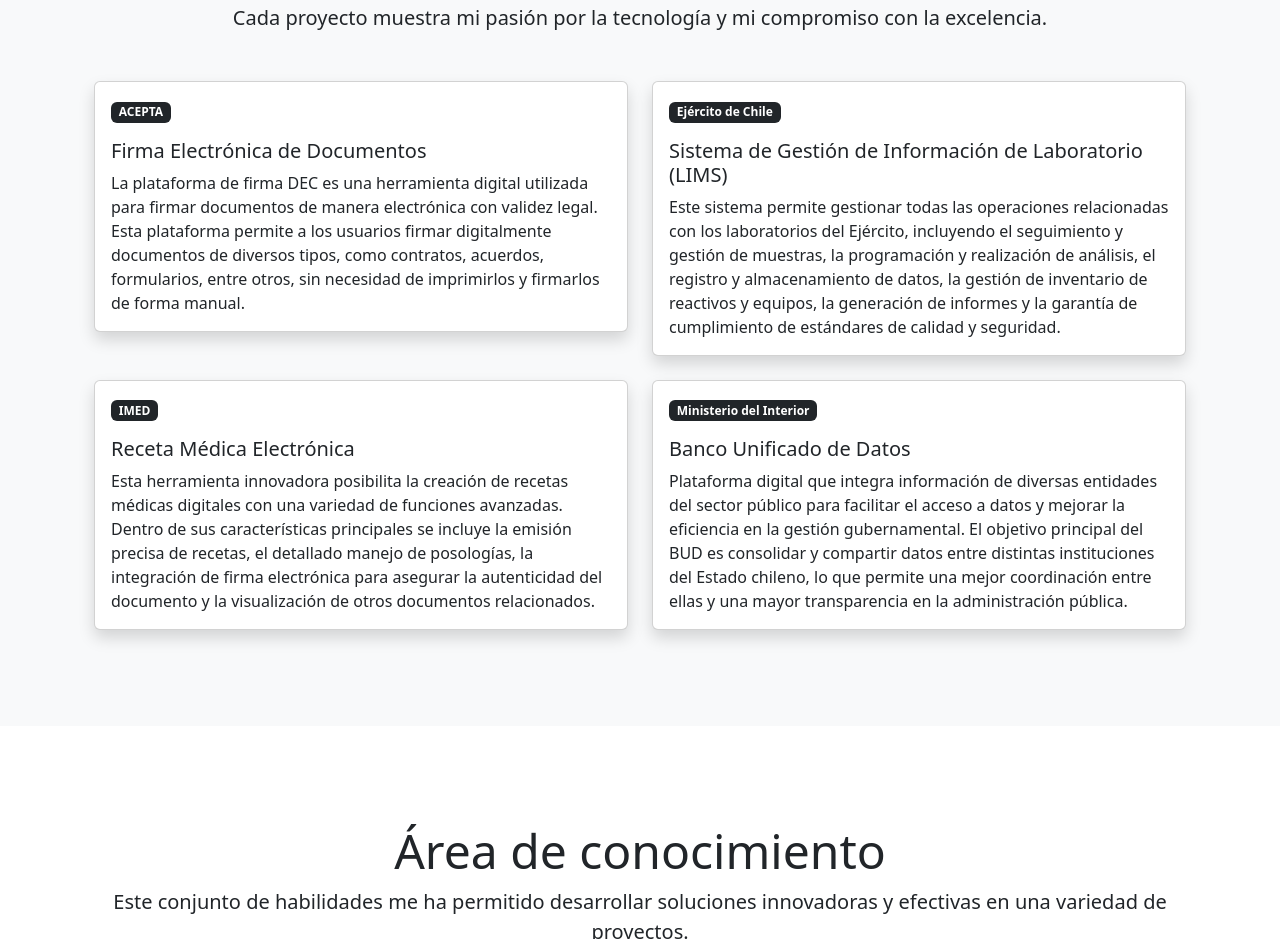
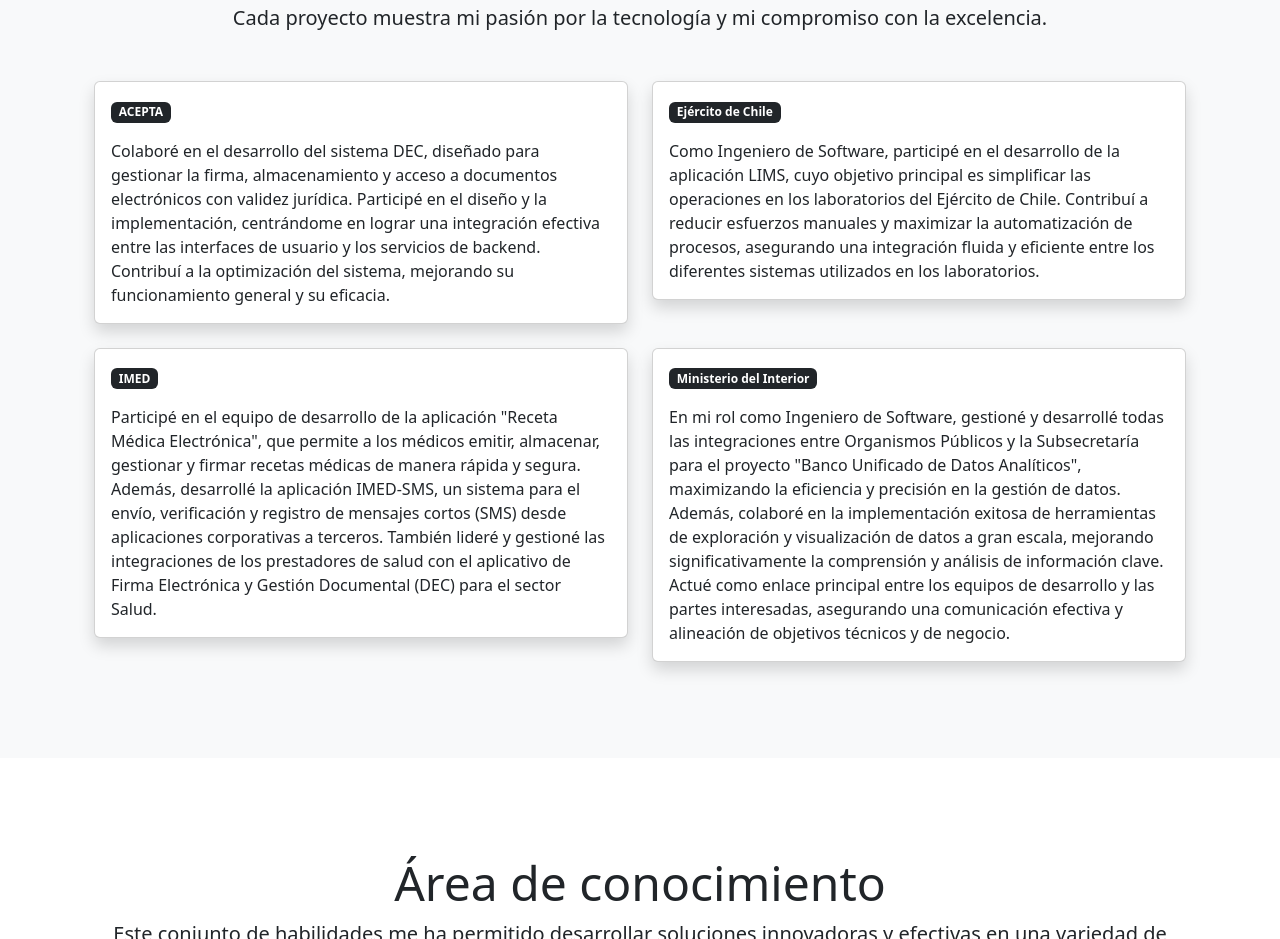
Before and after one commit to lacunag/personal-page, a plain HTML site: page index.html in a window 1280 px wide. Shown: the part 1038-1977 px from the top of the page. Drawn offline with nearby package versions, Linux system fonts and the light colour scheme.

Commit message:
modify projects

```diff
--- a/index.html
+++ b/index.html
@@ -69,8 +69,7 @@
                             <div class="card shadow">
                                 <div class="card-body">
                                     <span class="badge text-bg-dark mb-3">ACEPTA</span>
-                                    <h5 class="card-title">Firma Electrónica de Documentos</h5>
-                                    <p class="card-text">La plataforma de firma DEC es una herramienta digital utilizada para firmar documentos de manera electrónica con validez legal. Esta plataforma permite a los usuarios firmar digitalmente documentos de diversos tipos, como contratos, acuerdos, formularios, entre otros, sin necesidad de imprimirlos y firmarlos de forma manual. </p>
+                                    <p class="card-text">Colaboré en el desarrollo del sistema DEC, diseñado para gestionar la firma, almacenamiento y acceso a documentos electrónicos con validez jurídica. Participé en el diseño y la implementación, centrándome en lograr una integración efectiva entre las interfaces de usuario y los servicios de backend. Contribuí a la optimización del sistema, mejorando su funcionamiento general y su eficacia.</p>
                                 </div>
                             </div>
                         </div>
@@ -78,8 +77,7 @@
                             <div class="card shadow">
                                 <div class="card-body">
                                     <span class="badge text-bg-dark mb-3">Ejército de Chile</span>
-                                    <h5 class="card-title">Sistema de Gestión de Información de Laboratorio (LIMS)</h5>
-                                    <p class="card-text">Este sistema permite gestionar todas las operaciones relacionadas con los laboratorios del Ejército, incluyendo el seguimiento y gestión de muestras, la programación y realización de análisis, el registro y almacenamiento de datos, la gestión de inventario de reactivos y equipos, la generación de informes y la garantía de cumplimiento de estándares de calidad y seguridad. </p>
+                                    <p class="card-text">Como Ingeniero de Software, participé en el desarrollo de la aplicación LIMS, cuyo objetivo principal es simplificar las operaciones en los laboratorios del Ejército de Chile. Contribuí a reducir esfuerzos manuales y maximizar la automatización de procesos, asegurando una integración fluida y eficiente entre los diferentes sistemas utilizados en los laboratorios.</p>
                                 </div>
                             </div>
                         </div>
@@ -91,8 +89,7 @@
                             <div class="card shadow">
                                 <div class="card-body">
                                     <span class="badge text-bg-dark mb-3">IMED</span>
-                                    <h5 class="card-title">Receta Médica Electrónica</h5>
-                                    <p class="card-text">Esta herramienta innovadora posibilita la creación de recetas médicas digitales con una variedad de funciones avanzadas. Dentro de sus características principales se incluye la emisión precisa de recetas, el detallado manejo de posologías, la integración de firma electrónica para asegurar la autenticidad del documento y la visualización de otros documentos relacionados. </p>
+                                    <p class="card-text">Participé en el equipo de desarrollo de la aplicación "Receta Médica Electrónica", que permite a los médicos emitir, almacenar, gestionar y firmar recetas médicas de manera rápida y segura. Además, desarrollé la aplicación IMED-SMS, un sistema para el envío, verificación y registro de mensajes cortos (SMS) desde aplicaciones corporativas a terceros. También lideré y gestioné las integraciones de los prestadores de salud con el aplicativo de Firma Electrónica y Gestión Documental (DEC) para el sector Salud.</p>
                                 </div>
                             </div>
                         </div>
@@ -101,8 +98,7 @@
                             <div class="card shadow">
                                 <div class="card-body">
                                     <span class="badge text-bg-dark mb-3">Ministerio del Interior</span>
-                                    <h5 class="card-title">Banco Unificado de Datos</h5>
-                                    <p class="card-text">Plataforma digital que integra información de diversas entidades del sector público para facilitar el acceso a datos y mejorar la eficiencia en la gestión gubernamental. El objetivo principal del BUD es consolidar y compartir datos entre distintas instituciones del Estado chileno, lo que permite una mejor coordinación entre ellas y una mayor transparencia en la administración pública.</p>
+                                    <p class="card-text">En mi rol como Ingeniero de Software, gestioné y desarrollé todas las integraciones entre Organismos Públicos y la Subsecretaría para el proyecto "Banco Unificado de Datos Analíticos", maximizando la eficiencia y precisión en la gestión de datos. Además, colaboré en la implementación exitosa de herramientas de exploración y visualización de datos a gran escala, mejorando significativamente la comprensión y análisis de información clave. Actué como enlace principal entre los equipos de desarrollo y las partes interesadas, asegurando una comunicación efectiva y alineación de objetivos técnicos y de negocio.</p>
                                 </div>
                             </div>
                         </div>
```
